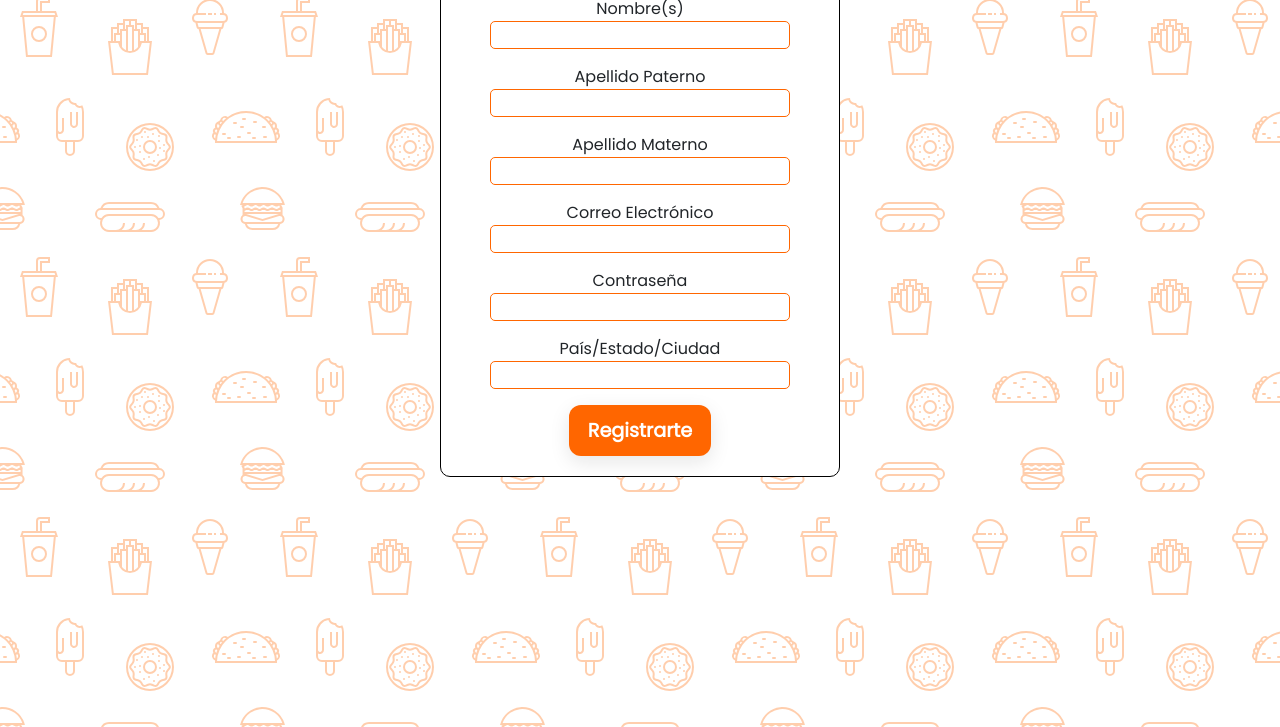
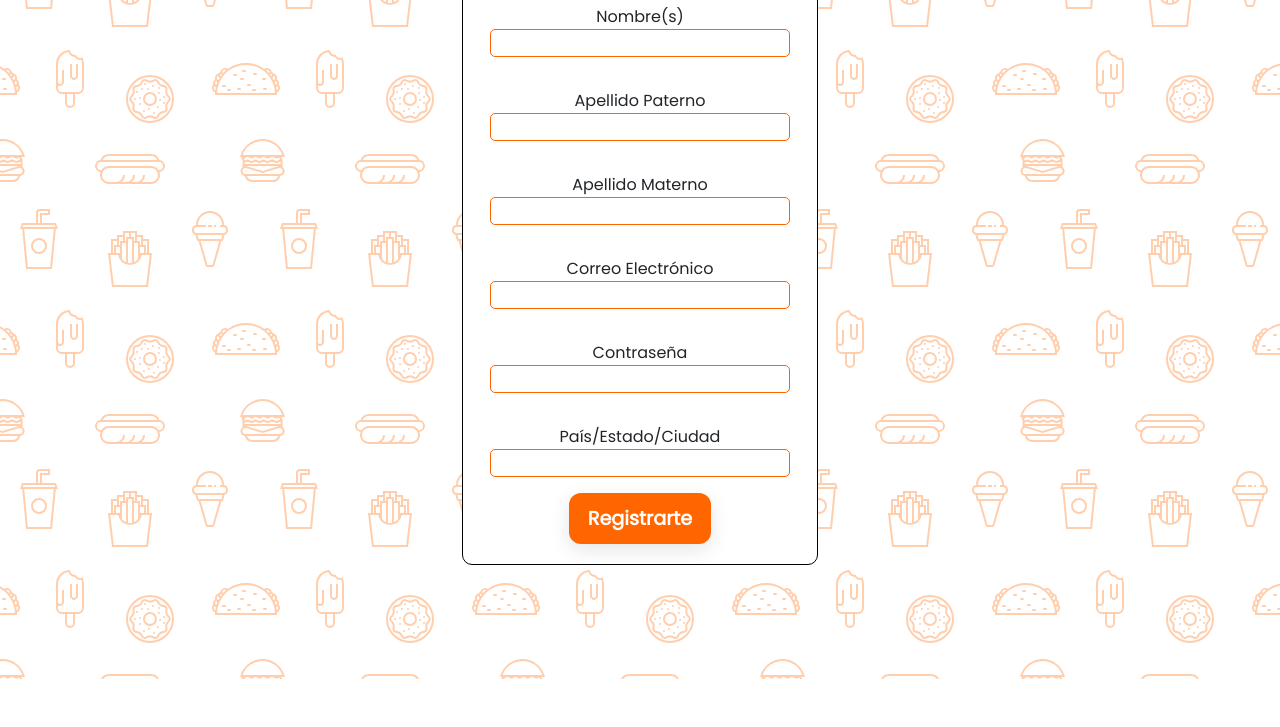
Before and after one commit to JafetFig09/proyecto-web, a website: page tienda/registro.html in a window 1280 px wide. Shown: the part 246-973 px from the top of the page. After the commit the page ends 925 px from the top, so only its background shows below. Drawn offline with nearby package versions, Linux system fonts and the light colour scheme.

Commit message:
Corrige width de card resgistro en vista registro

```diff
--- a/sass/registro.scss
+++ b/sass/registro.scss
@@ -2,7 +2,7 @@
   border: 1px solid black;
   border-radius: 10px;
   padding: 20px;
-  width: 400px;
+
 
   background-color: white;
 }
--- a/tienda/registro.html
+++ b/tienda/registro.html
@@ -1,18 +1,19 @@
 <!DOCTYPE html>
 <html lang="en">
-
   <head>
-  <meta charset="UTF-8">
-  <meta name="viewport" content="width=device-width, initial-scale=1.0">
+    <meta charset="UTF-8" />
+    <meta name="viewport" content="width=device-width, initial-scale=1.0" />
     <title>Registro</title>
 
     <!-- css -->
- <link href="https://unpkg.com/boxicons@2.1.4/css/boxicons.min.css" rel="stylesheet">
- <link rel="stylesheet" href="../sass/bootstrap-custom.css">
- <link rel="stylesheet" href="../sass/main.css">
- <link rel="stylesheet" href="../sass/registro.css">
- <link rel="stylesheet" href="../sass/login.css">
-
+    <link
+      href="https://unpkg.com/boxicons@2.1.4/css/boxicons.min.css"
+      rel="stylesheet"
+    />
+    <link rel="stylesheet" href="../sass/bootstrap-custom.css" />
+    <link rel="stylesheet" href="../sass/main.css" />
+    <link rel="stylesheet" href="../sass/registro.css" />
+    <link rel="stylesheet" href="../sass/login.css" />
   </head>
 
   <body>
@@ -20,11 +21,13 @@
       <nav class="navbar navbar-expand-lg bg-primary">
         <div class="container">
           <a class="navbar-brand text-white" href="/">
-          <img src="../images/logo.png" alt="logo" class="img-fluid header-logo">
+            <img
+              src="../images/logo.png"
+              alt="logo"
+              class="img-fluid header-logo"
+            />
             Satisface tu paladar
           </a>
-
-
         </div>
       </nav>
     </header>
@@ -32,40 +35,41 @@
     <!-- codigo -->
     <main class="doc-body">
       <div class="container">
-      <form action="" id="form-registro" class="text-center mx-auto m-5">
+        <div class="row justify-content-center">
+          <div class="col-md-6 col-lg-4 mt-5">
+            <form action="" id="form-registro" class="d-flex flex-column align-items-center justify-content-center">
               <h3><b>Registro</b></h3>
 
-        <div class="row justify-content-center m-3" >
-          Nombre(s)<input type="text" class="box " >
+              <div class="row flex-column align-items-center m-3">
+                Nombre(s)<input type="text" class="box" />
               </div>
 
-        <div class="row justify-content-center m-3">
-          Apellido Paterno<input type="text" class="box">
+              <div class="row flex-column align-items-center m-3">
+                Apellido Paterno<input type="text" class="box" />
               </div>
 
-        <div class="row justify-content-center m-3">
-          Apellido Materno<input type="text" class="box">
+              <div class="row flex-column align-items-center m-3">
+                Apellido Materno<input type="text" class="box" />
               </div>
 
-        <div class="row justify-content-center m-3">
-          Correo Electrónico<input type="text" class="box">
+              <div class="row flex-column align-items-center m-3">
+                Correo Electrónico<input type="text" class="box" />
               </div>
-        <div class="row justify-content-center m-3">
-          Contraseña<input type="text" class="box">
+              <div class="row flex-column align-items-center m-3">
+                Contraseña<input type="text" class="box" />
               </div>
 
-        <div class="row justify-content-center m-3">
-          País/Estado/Ciudad<input type="text" class="box">
+              <div class="row flex-column align-items-center m-3">
+                País/Estado/Ciudad<input type="text" class="box" />
               </div>
 
               <button id="button-main">Registrarte</button>
             </form>
           </div>
-
+        </div>
+      </div>
     </main>
     <!-- JS -->
     <script src="../js/bootstrap.bundle.min.js"></script>
-
   </body>
-
 </html>
```
Also changed, not shown: sass/registro.css, 1 other file. Lines whose indentation alone changed are shown as unchanged.
